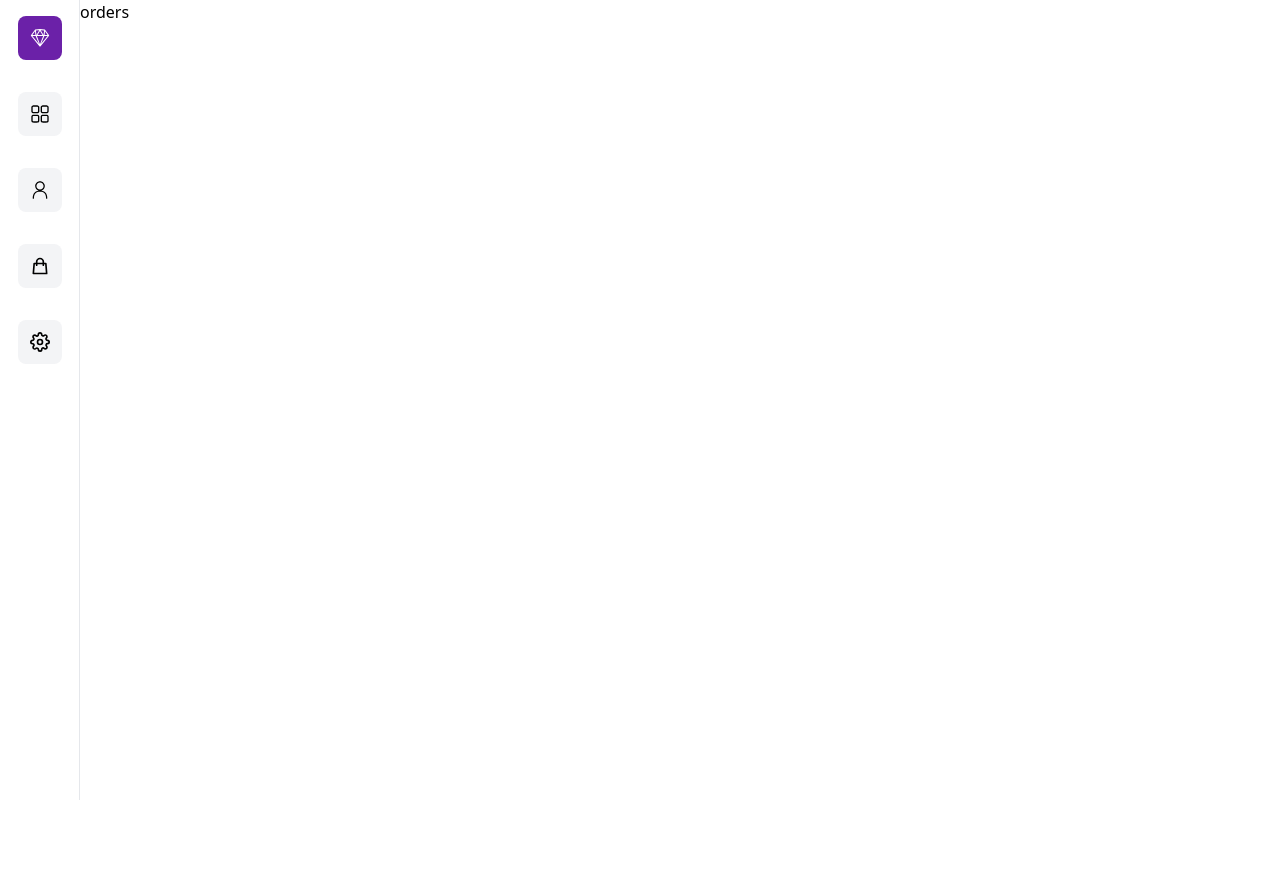
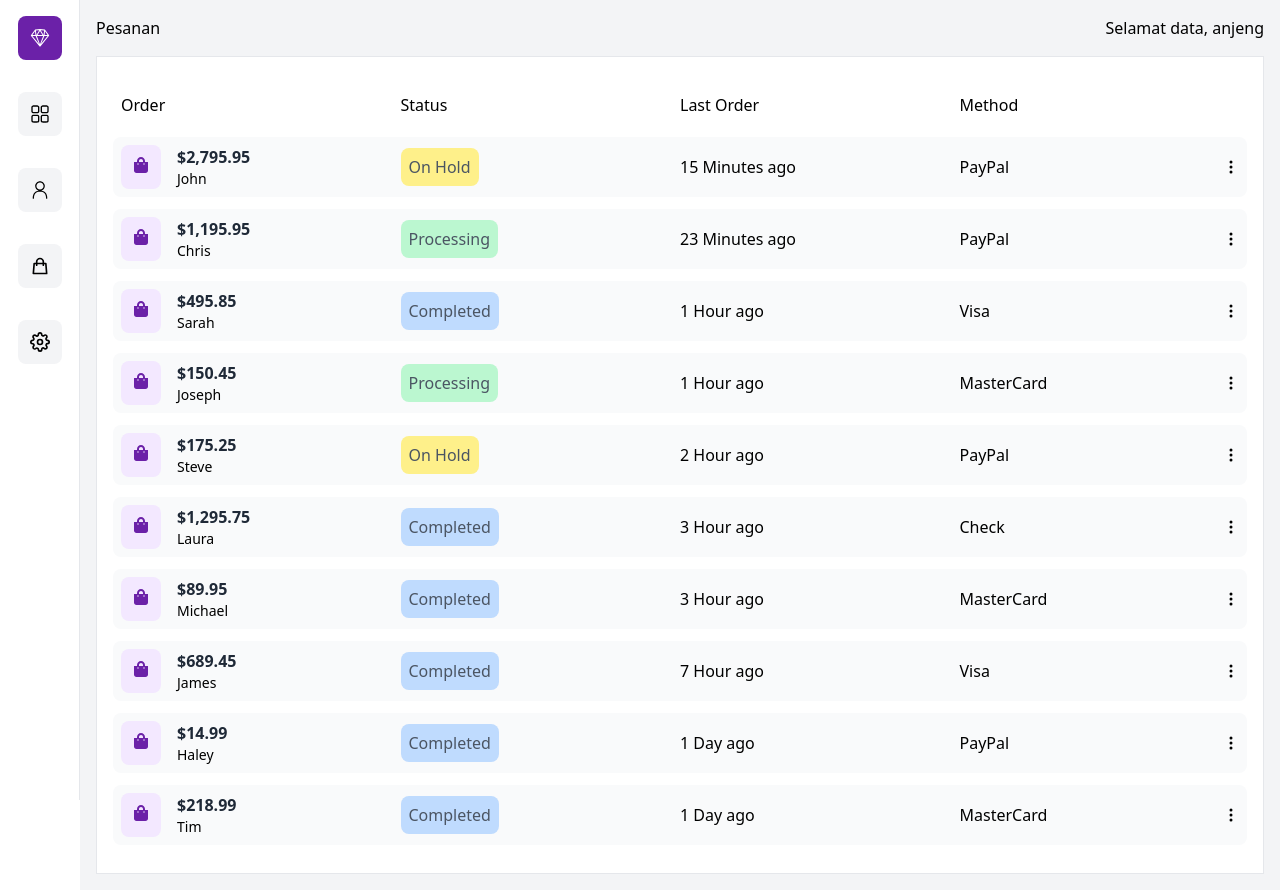
Before and after one commit to cigetbudi/nextdashboard, a Next.js app: page /orders in a window 1280 px wide. Before the commit the page ends 800 px from the top, so only its background shows below. Built offline with nearby package versions, Linux system fonts and the light colour scheme.

Commit message:
Customers and Orders Finished

```diff
--- a/pages/customers.jsx
+++ b/pages/customers.jsx
@@ -1,5 +1,5 @@
 import React from 'react';
-import { BsPersonFill, BsPersonFillExclamation, BsThreeDotsVertical } from 'react-icons/bs'
+import { BsPersonFill, BsThreeDotsVertical } from 'react-icons/bs'
 import { data } from '../data/data.js'
 const customers = () => {
   return (
--- a/pages/orders.jsx
+++ b/pages/orders.jsx
@@ -1,9 +1,53 @@
 import React from 'react';
+import { BsThreeDotsVertical } from 'react-icons/bs'
+import { FaShoppingBag } from 'react-icons/fa'
+import { data } from '../data/data.js'
+
 
 const orders = () => {
   return (
-    <div>
-      orders
+    <div className='bg-gray-100 min-h-screen'>
+      <div className='flex justify-between px-4 pt-4'>
+        <h2>Pesanan</h2>
+        <h2>Selamat data, anjeng</h2>
+      </div>
+      <div className='p-4'>
+        <div className='w-full m-auto p-4 border rouded-lg bg-white overflow-y-auto'>
+          <div className='my-3 p-2 grid md:grid-cols-4 sm:grid-cols-3 grid-cols-2 items-center justify-between cursor-pointer '>
+            <span>Order</span>
+            <span className='sm:text-left text-right'>Status</span>
+            <span className='hidden md:grid'>Last Order</span>
+            <span className='hidden sm:grid'>Method</span>
+          </div>
+          <ul>
+            {data.map((order, id) => (
+              <li key={id} className='bg-gray-50 hover:bg-gray-100 rounded-lg my-3 p-2 grid md:grid-cols-4 sm:grid-cols-3 grid-cols-2 items-center justify_between cursor-pointer'>
+                <div className='flex'>
+                  <div className='bg-purple-100 p-3 rounded-lg'>
+                    <FaShoppingBag className='text-purple-800' />
+                  </div>
+                  <div className='pl-4'>
+                    <p className='text-gray-800 font-bold'>${order.total.toLocaleString()}</p>
+                    <p className='text-grey-800 text-sm'>{order.name.first}</p>
+                  </div>
+                </div>
+                <p className='text-gray-600 sm:text-left text-right'>
+                    <span className={
+                      order.status === 'Processing' ? 'bg-green-200 p-2 rounded-lg'
+                      : order.status === 'Completed' ? 'bg-blue-200 p-2 rounded-lg'
+                      : 'bg-yellow-200 p-2 rounded-lg'
+                    }>{order.status}</span>
+                  </p>
+                  <p className='hidden md:flex'>{order.date}</p>
+                  <div className='sm:flex hidden justify-between items-center'>
+                    <p>{order.method}</p>
+                    <BsThreeDotsVertical />
+                  </div>
+              </li>
+            ))}
+          </ul>
+        </div>
+      </div>
     </div>
   );
 };
```
